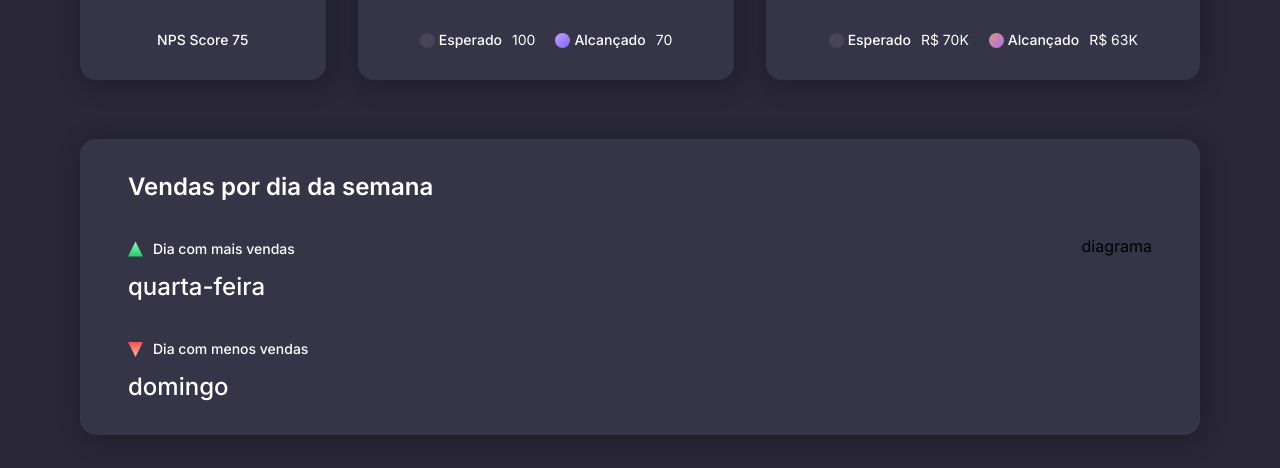
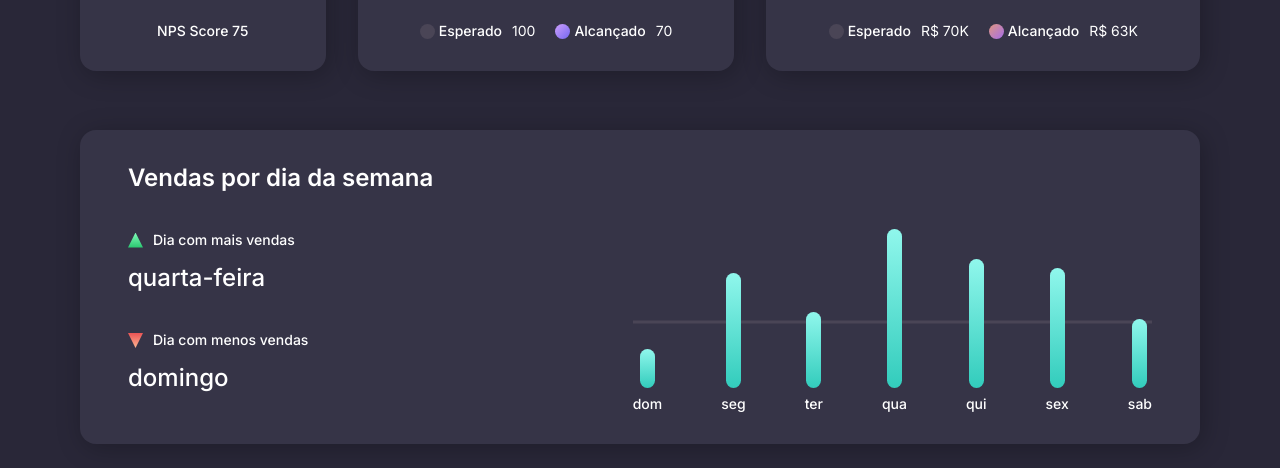
Before and after one commit to pejamp/dashboard-layout, a plain HTML site: page index.html in a window 1280 px wide. Shown: the part 332-800 px from the top of the page. Drawn offline with Linux system fonts and the light colour scheme.

Commit message:
finish layout

```diff
--- a/css/base.css
+++ b/css/base.css
@@ -13,7 +13,7 @@
   --progress-background: #D9D9D9;
   --progress-purple: linear-gradient(135deg, #CE9FFC, #7367F0);
   --progress-orange: linear-gradient(135deg, #DF9780, #A66DE9);
-  --progress-green: linear-gradient(to bottom, #90F7EC, #32CCBC);
+  --bar-green: linear-gradient(to bottom, #90F7EC, #32CCBC);
   --divider: #4A4556;
 }
 
--- a/css/chart/chart.css
+++ b/css/chart/chart.css
@@ -9,58 +9,3 @@
   border-radius: 16px;
   box-shadow: 3px 4px 26px rgba(0, 0, 0, 0.25);
 }
-
-.weekly-sell {
-  grid-column: 1/span 3;
-  align-items: flex-start;
-}
-
-.weekly-sell__container {
-  display: flex;
-  justify-content: space-between;
-  gap: 32px;
-  width: 100%;
-}
-
-.weekly-sell__trending {
-  display: flex;
-  flex-direction: column;
-  gap: 32px;
-}
-
-.trending {
-  display: flex;
-  flex-direction: column;
-  gap: 8px;
-  font-weight: 500;
-  font-size: 24px;
-  line-height: 38px;
-  color: var(--text-white);
-}
-
-.trending span {
-  display: flex;
-  align-items: center;
-  gap: 10px;
-  font-weight: 500;
-  font-size: 14px;
-  line-height: 22px;
-  color: var(--text-white);
-}
-
-.trending span::before {
-  content: "";
-  width: 15px;
-  height: 15px;
-  display: block;
-  clip-path: polygon(50% 0%, 0% 100%, 100% 100%);
-}
-
-.trending__most-sell span::before {
-  background: var(--icon-gradient-green);
-}
-
-.trending__less-sell span::before {
-  background: var(--icon-gradient-red);
-  transform: matrix(1, 0, 0, -1, 0, 0);
-}
--- /dev/null
+++ b/css/weekly-sell/bar-wrapper.css
@@ -0,0 +1,15 @@
+.bar-wrapper {
+  display: grid;
+  grid-template-rows: 159px auto;
+  justify-items: center;
+  align-items: end;
+  gap: 5px;
+  z-index: 1;
+}
+
+.bar-wrapper span {
+  font-size: 14px;
+  font-weight: 500;
+  color: var(--text-white);
+  line-height: 22px;
+}
--- /dev/null
+++ b/css/weekly-sell/bar.css
@@ -0,0 +1,15 @@
+.bar {
+  width: 15px;
+  background: var(--bar-green);
+  border-radius: 999px;
+
+  height: var(--bar-height);
+
+  animation: up 1.4s;
+}
+
+@keyframes up {
+  0% {
+    height: 0;
+  }
+}
--- /dev/null
+++ b/css/weekly-sell/container.css
@@ -0,0 +1,5 @@
+.weekly-sell__container {
+  display: flex;
+  gap: 32px;
+  width: 100%;
+}
--- /dev/null
+++ b/css/weekly-sell/diagram.css
@@ -0,0 +1,19 @@
+.weekly-sell__diagram {
+  flex: 1;
+  display: flex;
+  align-items: flex-end;
+  gap: 59px;
+  position: relative;
+}
+
+.weekly-sell__diagram::before {
+  content: "";
+  display: block;
+  position: absolute;
+  width: 100%;
+  height: 3px;
+  background: var(--divider);
+  top: 50%;
+  transform: translateY(-50%);
+  z-index: 0;
+}
--- /dev/null
+++ b/css/weekly-sell/trending.css
@@ -0,0 +1,43 @@
+.weekly-sell__trending {
+  display: flex;
+  flex-direction: column;
+  gap: 32px;
+  flex: 1;
+}
+
+.trending {
+  display: flex;
+  flex-direction: column;
+  gap: 8px;
+  font-weight: 500;
+  font-size: 24px;
+  line-height: 38px;
+  color: var(--text-white);
+}
+
+.trending span {
+  display: flex;
+  align-items: center;
+  gap: 10px;
+  font-weight: 500;
+  font-size: 14px;
+  line-height: 22px;
+  color: var(--text-white);
+}
+
+.trending span::before {
+  content: "";
+  width: 15px;
+  height: 15px;
+  display: block;
+  clip-path: polygon(50% 0%, 0% 100%, 100% 100%);
+}
+
+.trending__most-sell span::before {
+  background: var(--icon-gradient-green);
+}
+
+.trending__less-sell span::before {
+  background: var(--icon-gradient-red);
+  transform: matrix(1, 0, 0, -1, 0, 0);
+}
--- /dev/null
+++ b/css/weekly-sell/weekly-sell.css
@@ -0,0 +1,4 @@
+.weekly-sell {
+  grid-column: 1/span 3;
+  align-items: flex-start;
+}
--- a/index.html
+++ b/index.html
@@ -11,13 +11,19 @@
   <link rel="stylesheet" href="css/chart/chart.css">
   <link rel="stylesheet" href="css/chart/chart-title.css">
   <link rel="stylesheet" href="css/chart/chart-score.css">
-  <link rel="stylesheet" href="css/chart/performance.css">
-  <link rel="stylesheet" href="css/chart/performance-title.css">
-  <link rel="stylesheet" href="css/chart/performance-icon.css">
+  <link rel="stylesheet" href="css/performance/performance.css">
+  <link rel="stylesheet" href="css/performance/performance-title.css">
+  <link rel="stylesheet" href="css/performance/performance-icon.css">
   <link rel="stylesheet" href="css/balance-container.css">
   <link rel="stylesheet" href="css/circle-progress-bar/progress-outer.css">
   <link rel="stylesheet" href="css/circle-progress-bar/progress-text.css">
   <link rel="stylesheet" href="css/circle-progress-bar/progress-percentage.css">
+  <link rel="stylesheet" href="css/weekly-sell/weekly-sell.css">
+  <link rel="stylesheet" href="css/weekly-sell/container.css">
+  <link rel="stylesheet" href="css/weekly-sell/trending.css">
+  <link rel="stylesheet" href="css/weekly-sell/diagram.css">
+  <link rel="stylesheet" href="css/weekly-sell/bar-wrapper.css">
+  <link rel="stylesheet" href="css/weekly-sell/bar.css">
   <title>Dashboard</title>
 </head>
 <body>
@@ -132,7 +138,34 @@
           </div>
         </div>
         <div class="weekly-sell__diagram">
-          diagrama
+          <div class="bar-wrapper">
+            <div class="bar" style="--bar-height: 39px"></div>
+            <span>dom</span>
+          </div>
+          <div class="bar-wrapper">
+            <div class="bar" style="--bar-height: 115px"></div>
+            <span>seg</span>
+          </div>
+          <div class="bar-wrapper">
+            <div class="bar" style="--bar-height: 76px"></div>
+            <span>ter</span>
+          </div>
+          <div class="bar-wrapper">
+            <div class="bar" style="--bar-height: 159px"></div>
+            <span>qua</span>
+          </div>
+          <div class="bar-wrapper">
+            <div class="bar" style="--bar-height: 129px"></div>
+            <span>qui</span>
+          </div>
+          <div class="bar-wrapper">
+            <div class="bar" style="--bar-height: 120px"></div>
+            <span>sex</span>
+          </div>
+          <div class="bar-wrapper">
+            <div class="bar" style="--bar-height: 69px"></div>
+            <span>sab</span>
+          </div>
         </div>
       </div>
     </article>
```
Also changed, not shown: css/performance/performance-icon.css (renamed from css/chart/performance-icon.css), css/performance/performance-title.css (renamed from css/chart/performance-title.css), css/performance/performance.css (renamed from css/chart/performance.css).
